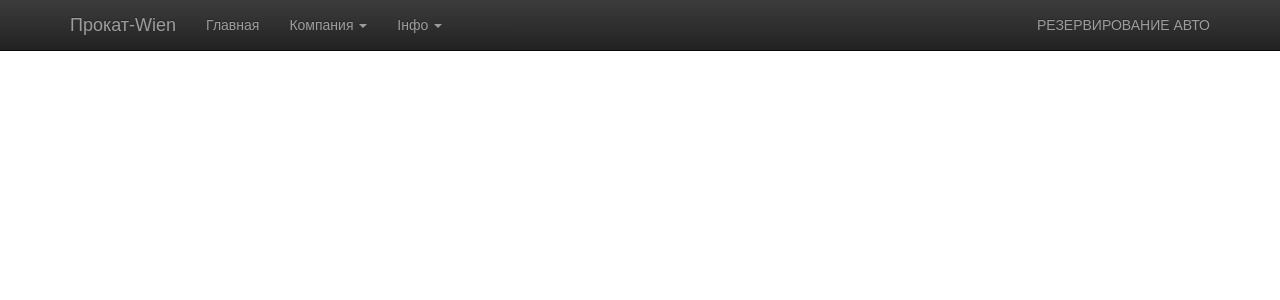
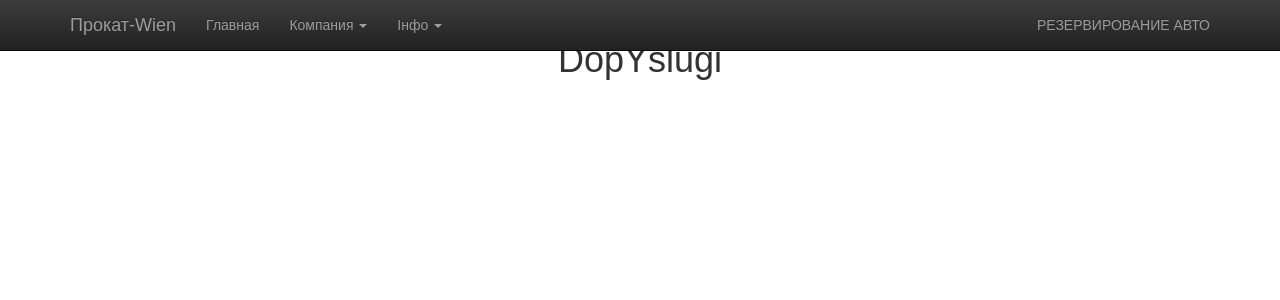
Before and after one commit to OBloM-ua/prokatvena, a React (Create React App) app: page /DopYslugi in a window 1280 px wide. Shown: the top 300 px of the page. Built offline with nearby package versions, Linux system fonts and the light colour scheme.

Commit message:
add simple routing with DopYslugi

```diff
--- a/src/App.js
+++ b/src/App.js
@@ -4,6 +4,7 @@ import NavBar from "./components/NavBar";
 import {Route, Switch} from "react-router-dom";
 import Home from "./components/Home";
 import CarReservation from "./components/CarReservation";
+import DopYslugi from "./components/DopYslugi";
 
 const ReactRouter = require('react-router-dom');
 const Router = ReactRouter.BrowserRouter;
@@ -19,7 +20,7 @@ class App extends Component {
                     <Switch>
                         <Route exact path='/Home' component={Home} />
                         <Route exact path='/CarReservation' component={CarReservation} />
-
+                        <Route exact path='/DopYslugi' component={DopYslugi} />
 
                     </Switch>
 
--- /dev/null
+++ b/src/components/CarReservation.js
@@ -0,0 +1,14 @@
+import React, {Component} from 'react';
+import '../App.css';
+
+class CarReservation extends Component {
+    render() {
+        return (
+            <div className="CarReservation">
+                <h1>CarReservation</h1>
+            </div>
+        );
+    }
+}
+
+export default CarReservation;
--- /dev/null
+++ b/src/components/DopYslugi.js
@@ -0,0 +1,14 @@
+import React, {Component} from 'react';
+import '../App.css';
+
+class DopYslugi extends Component {
+    render() {
+        return (
+            <div className="DopYslugi">
+                <h1>DopYslugi</h1>
+            </div>
+        );
+    }
+}
+
+export default DopYslugi;
--- a/src/components/NavBar.js
+++ b/src/components/NavBar.js
@@ -15,7 +15,7 @@ class NavBar extends Component {
                 <Navbar inverse collapseOnSelect fixedTop>
                     <Navbar.Header>
                         <Navbar.Brand>
-                            <a href="Home">Прокат-Wien</a>
+                            <a href="/">Прокат-Wien</a>
                         </Navbar.Brand>
                         <Navbar.Toggle />
                     </Navbar.Header>
@@ -25,7 +25,7 @@ class NavBar extends Component {
                                 Главная
                             </NavItem>
                             <NavDropdown eventKey={3} title="Компания" id="basic-nav-dropdown">
-                                <MenuItem eventKey={3.1}>Доп. услуги</MenuItem>
+                                <MenuItem eventKey={3.1} href="DopYslugi">Доп. услуги</MenuItem>
                                 <MenuItem eventKey={3.2}>Наши преимущества</MenuItem>
                                 <MenuItem eventKey={3.3}>Страхование</MenuItem>
                                 <MenuItem eventKey={3.4}>Пересечение границ</MenuItem>
@@ -49,25 +49,6 @@ class NavBar extends Component {
                         </Nav>
                     </Navbar.Collapse>
                 </Navbar>;
-                {/*<ButtonToolbar>*/}
-                    {/*<Button Button bsStyle="primary">Главная</Button>*/}
-                    {/*<Button Button bsStyle="primary">Доп. услуги</Button>*/}
-                    {/*<Button Button bsStyle="primary">Наши преимущества</Button>*/}
-                    {/*<Button Button bsStyle="primary">Страхование</Button>*/}
-                    {/*<Button Button bsStyle="primary">Пересечение границ</Button>*/}
-                    {/*<Button Button bsStyle="primary">Оценка повреждений</Button>*/}
-                {/*</ButtonToolbar>*/}
-                {/*<ButtonToolbar>*/}
-                {/*<p>*/}
-                    {/*<Button Button bsStyle="primary">О штрафах</Button>*/}
-                    {/*<Button Button bsStyle="primary">Отличия ПДД</Button>*/}
-                    {/*<Button Button bsStyle="primary">Особенности парковки</Button>*/}
-                    {/*<Button Button bsStyle="primary">О платных дорогах</Button>*/}
-                    {/*<Button Button bsStyle="primary">Контакты</Button>*/}
-                    {/*<Button Button bsStyle="danger">РЕЗЕРВИРОВАНИЕ АВТО</Button>*/}
-                {/*</p>*/}
-                {/*</ButtonToolbar>*/}
-
             </div>
         );
     }
```
